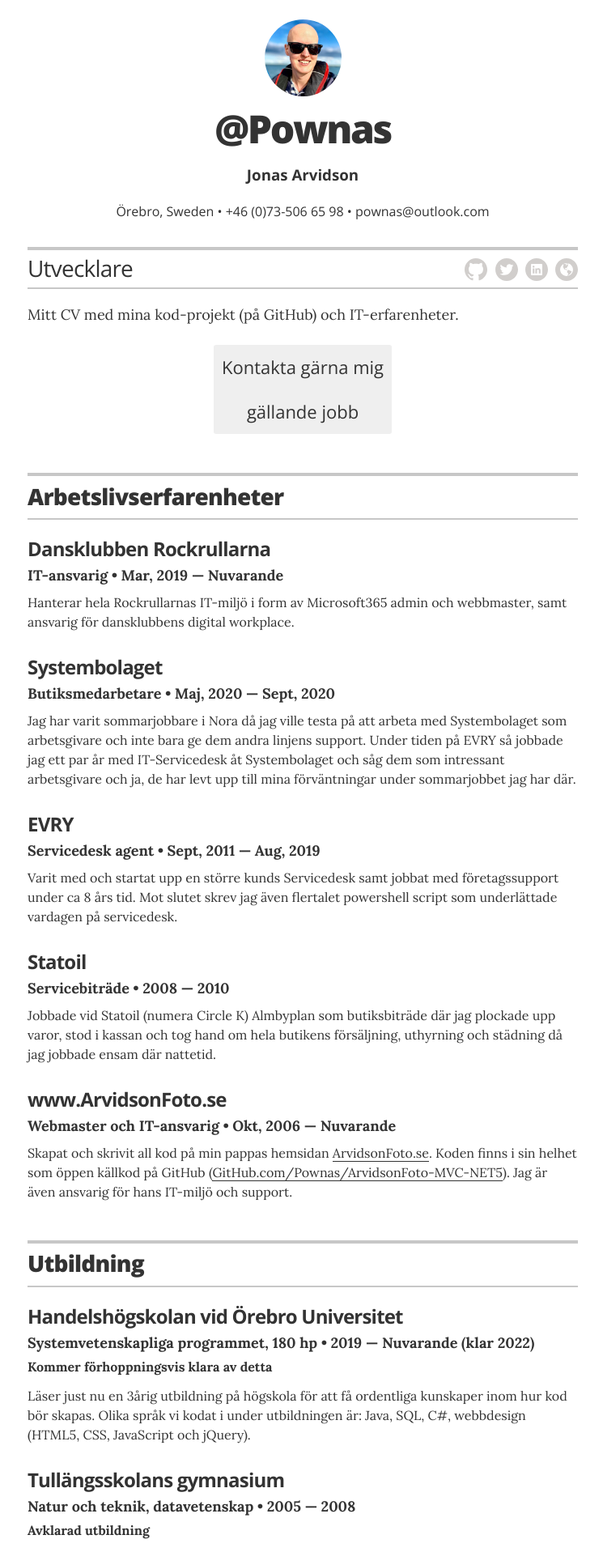
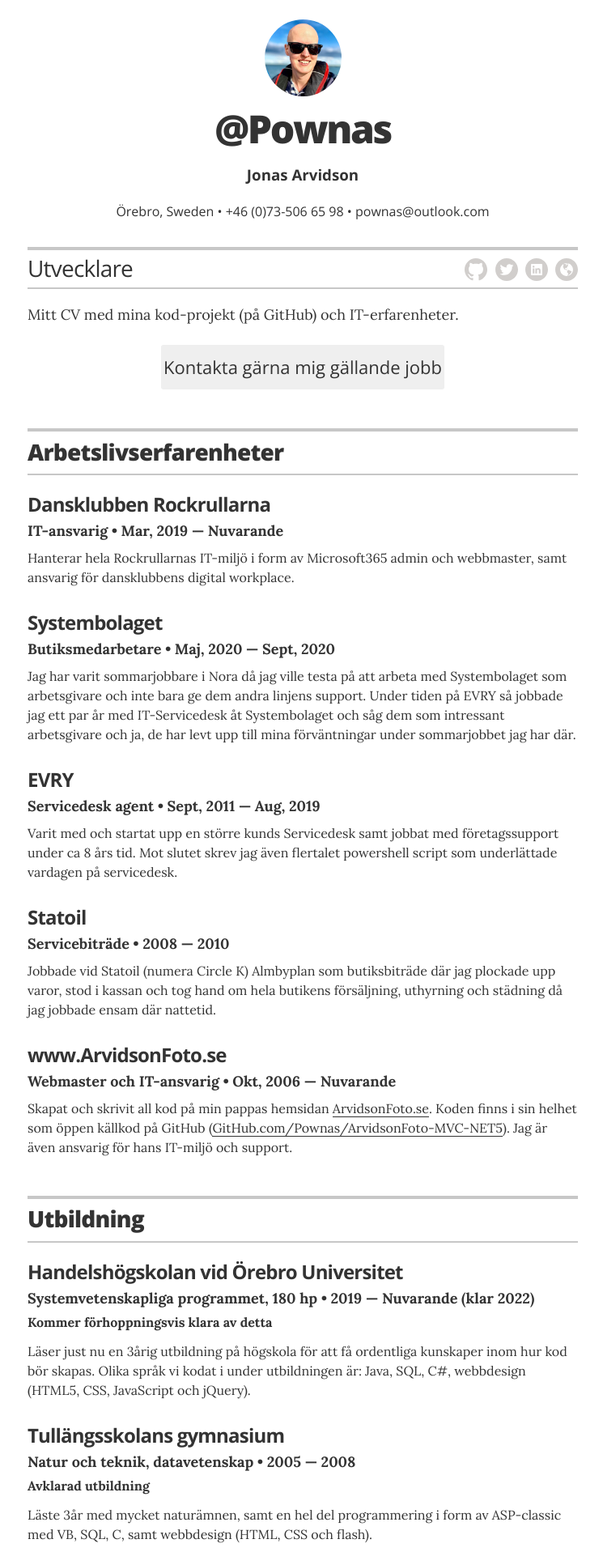
Before and after one commit to pownas/CV, a Jekyll site: the page built from index.html, in a window 1280 px wide. Shown: the top 1917 px of the page at 81% size, without its empty margins (266-1011 px from the left). Built offline with Jekyll 4.4.1, drawn with Linux system fonts in a browser that asks for light colours.

Commit message:
Updated contact-button

```diff
--- a/_sass/_resume.scss
+++ b/_sass/_resume.scss
@@ -120,7 +120,7 @@
   text-align: center;
   display: block;
   margin: 1.5rem auto;
-  width: 220px;
+  width: 350px;
   font-size: 1.375rem;
   @include sans_light;
   color: #333;
```
